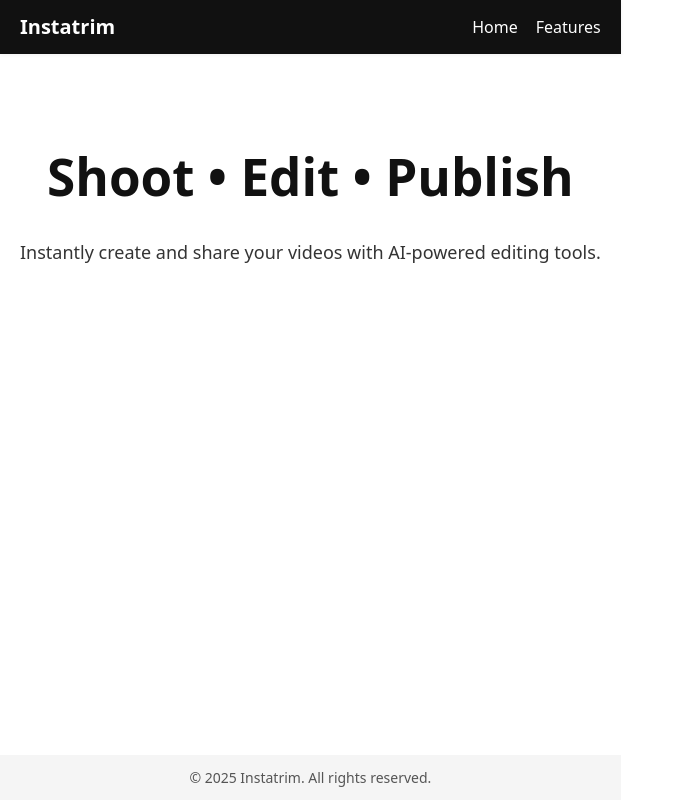
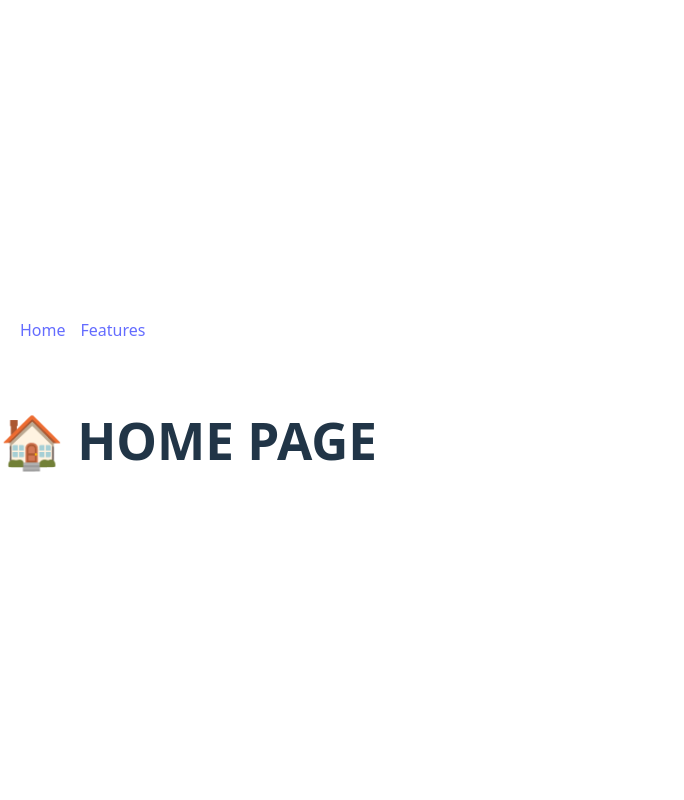
Before and after one commit to Ashu0177/instatrim-mobile, a React (Vite) app in the folder web/: page / in a window 1280 px wide. Shown: the whole page, without its empty margins (0-684 px from the left). Built offline with nearby package versions, Linux system fonts and the light colour scheme.

Commit message:
web: minimal test App with Home and Features routes

```diff
--- a/web/src/App.jsx
+++ b/web/src/App.jsx
@@ -3,71 +3,24 @@ import React from "react";
 import { Routes, Route, Link } from "react-router-dom";
 
 function Home() {
-  return (
-    <main style={{ textAlign: "center", marginTop: 60, padding: "0 20px" }}>
-      <h1>Shoot • Edit • Publish</h1>
-      <p style={{ fontSize: 18, marginTop: 12, opacity: 0.85 }}>
-        Instantly create and share your videos with AI-powered editing tools.
-      </p>
-    </main>
-  );
+  return <h1 style={{ textAlign: "center", marginTop: 50 }}>🏠 HOME PAGE</h1>;
 }
 
 function Features() {
-  return (
-    <main style={{ textAlign: "center", marginTop: 60, padding: "0 20px" }}>
-      <h1>Features</h1>
-      <ul style={{ marginTop: 20, textAlign: "left", display: "inline-block" }}>
-        <li>Fast trimming & merging</li>
-        <li>AI auto-cut & captions (coming)</li>
-        <li>Basic filters & audio controls</li>
-      </ul>
-    </main>
-  );
+  return <h1 style={{ textAlign: "center", marginTop: 50 }}>✨ FEATURES PAGE</h1>;
 }
 
 function App() {
   return (
-    <div style={{
-      fontFamily: "system-ui, -apple-system, 'Segoe UI', Roboto, 'Helvetica Neue', Arial",
-      color: "#111",
-      display: "flex",
-      flexDirection: "column",
-      minHeight: "100vh"
-    }}>
-      {/* Header */}
-      <header style={{
-        background: "#111",
-        color: "#fff",
-        padding: "12px 20px",
-        boxShadow: "0 1px 4px rgba(0,0,0,0.06)"
-      }}>
-        <div style={{ maxWidth: 1200, margin: "0 auto", display: "flex", alignItems: "center", justifyContent: "space-between" }}>
-          <div style={{ fontSize: 20, fontWeight: 700 }}>Instatrim</div>
-          <nav style={{ display: "flex", alignItems: "center" }}>
-            <Link to="/" style={{ color: "#fff", textDecoration: "none", marginLeft: 18 }}>Home</Link>
-            <Link to="/features" style={{ color: "#fff", textDecoration: "none", marginLeft: 18 }}>Features</Link>
-          </nav>
-        </div>
-      </header>
-
-      {/* Routes */}
+    <div>
+      <nav style={{ padding: 20 }}>
+        <Link to="/" style={{ marginRight: 15 }}>Home</Link>
+        <Link to="/features">Features</Link>
+      </nav>
       <Routes>
         <Route path="/" element={<Home />} />
         <Route path="/features" element={<Features />} />
       </Routes>
-
-      {/* Footer */}
-      <footer style={{
-        background: "#f5f5f5",
-        textAlign: "center",
-        padding: "12px 20px",
-        fontSize: 14,
-        color: "#555",
-        marginTop: "auto"
-      }}>
-        © {new Date().getFullYear()} Instatrim. All rights reserved.
-      </footer>
     </div>
   );
 }
```
